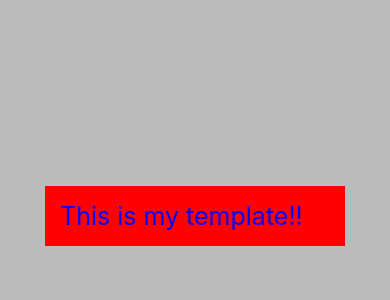
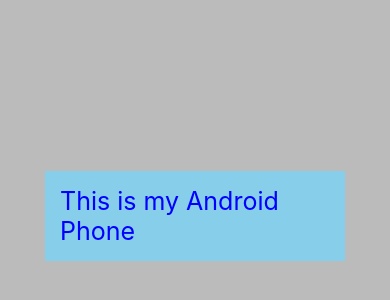
Before and after one commit to jjhstoday/React-Native, a React Native app in the folder RNative_Animation/: screen / in a window 390 px wide. Shown: the part 206-506 px from the top of the page. Built offline with nearby package versions, Linux system fonts and the light colour scheme.

Commit message:
feat: Platform을 사용한 OS별 다른 컴포넌트 생성

```diff
--- a/RNative_Animation/App.js
+++ b/RNative_Animation/App.js
@@ -7,17 +7,38 @@
  */
 
 import React from 'react';
-import {StyleSheet, View, Text} from 'react-native';
+import {Platform, StyleSheet, View, Text} from 'react-native';
 // import AnimOne from './src/Animation01';
 // import AnimTwo from './src/Animation02';
 import Supertext from './src/utils/supertext';
 
 const App = () => {
+  const checkSupport = () => {
+    if (Platform.OS === 'ios') {
+      if (Platform.Version < 13.4) {
+        return false;
+      } else {
+        if (Platform.Version < 27) {
+          return false;
+        }
+      }
+    }
+    return true;
+  };
+
+  console.warn(Platform.Version);
   return (
     <View style={styles.container}>
-      <Supertext style={{backgroundColor: 'red'}}>
-        This is my template!!
-      </Supertext>
+      {checkSupport() ? (
+        <Supertext style={styles.div}>
+          {/* This is my template!! */}
+          {Platform === 'ios'
+            ? 'This is my iOS Phone'
+            : 'This is my Android Phone'}
+        </Supertext>
+      ) : (
+        <Text>Sorry. Your phone is not being supported by the app.</Text>
+      )}
     </View>
   );
 };
@@ -29,6 +50,16 @@
     alignItems: 'center',
     justifyContent: 'center',
   },
+  div: {
+    ...Platform.select({
+      ios: {
+        backgroundColor: 'yellow',
+      },
+      android: {
+        backgroundColor: 'green',
+      },
+    }),
+  },
 });
 
 export default App;
```
